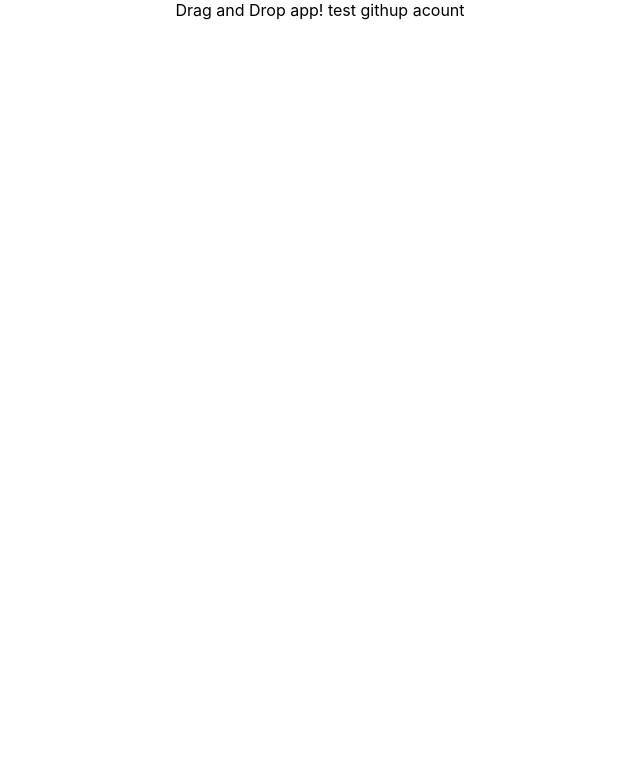
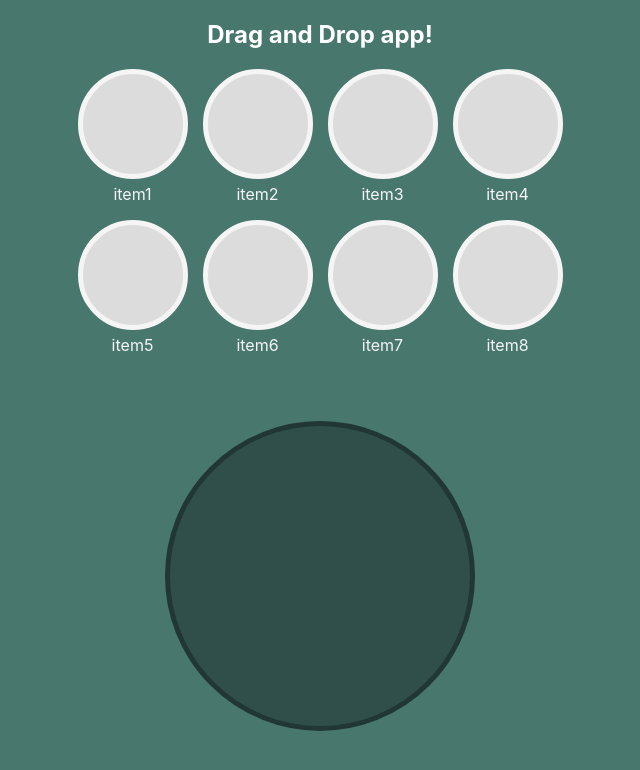
Before and after one commit to WhiteLady1/Drag-and-drop-in-react, a React (Create React App) app: page / in a window 1280 px wide. Shown: the top 770 px of the page, without its empty margins (320-960 px from the left). Built offline with nearby package versions, Linux system fonts and the light colour scheme; the HTML template or start-up script is replaced by a standard one.

Commit message:
Add Items and experimantal table on the page

```diff
--- a/src/App.css
+++ b/src/App.css
@@ -1,38 +1,17 @@
 .App {
+  display: flex;
+  flex-direction: column;
+  width: 100vw;
+  height: 100vh;
+  color: white;
   text-align: center;
+  background-color: rgb(72, 119, 110);
 }
 
-.App-logo {
-  height: 40vmin;
-  pointer-events: none;
+.items-list {
+  display: flex;
+  flex-wrap: wrap;
+  justify-content: space-around;
+  margin: 0 auto;
+  width: 500px;
 }
-
-@media (prefers-reduced-motion: no-preference) {
-  .App-logo {
-    animation: App-logo-spin infinite 20s linear;
-  }
-}
-
-.App-header {
-  background-color: #282c34;
-  min-height: 100vh;
-  display: flex;
-  flex-direction: column;
-  align-items: center;
-  justify-content: center;
-  font-size: calc(10px + 2vmin);
-  color: white;
-}
-
-.App-link {
-  color: #61dafb;
-}
-
-@keyframes App-logo-spin {
-  from {
-    transform: rotate(0deg);
-  }
-  to {
-    transform: rotate(360deg);
-  }
-}
--- a/src/App.tsx
+++ b/src/App.tsx
@@ -1,10 +1,58 @@
 import React from 'react';
 import './App.css';
+import { ExperimantalTable, Item } from './components';
+
+const list = [
+  {
+    id: 'dkr45',
+    name: 'item1',
+  },  {
+    id: 'dkt775',
+    name: 'item2',
+  },
+  {
+    id: 'aad55',
+    name: 'item3',
+  },
+  {
+    id: 'dth90',
+    name: 'item4',
+  },
+  {
+    id: '00fgt',
+    name: 'item5',
+  },
+  {
+    id: 'BNM51',
+    name: 'item6',
+  },
+  {
+    id: '1dfh8',
+    name: 'item7',
+  },
+  {
+    id: 'Asdt6',
+    name: 'item8',
+  }
+];
 
 function App() {
+  const [experimentalItemList, setExperimentalItemList] = React.useState([]);
+
+  const dragStart = (e: React.DragEvent<HTMLDivElement>, index: number) => {
+    console.log('onDrag run', index);
+    console.log(e.target);
+  };
+
   return (
     <div className="App">
-      Drag and Drop app! test githup acount
+      <h2>Drag and Drop app!</h2>
+      <div className='items-list'>
+        {list.map((item, index) => (
+          <Item key={item.id} name={item.name} onDrag={(e) => dragStart(e, index)}/>
+        ))}
+      </div>
+      <ExperimantalTable itemList={experimentalItemList}/>
     </div>
   );
 }
--- /dev/null
+++ b/src/components/experimental-table/experimental-table.css
@@ -0,0 +1,8 @@
+.experimental-table {
+  min-width: 300px;
+  min-height: 300px;
+  margin: 50px auto;
+  background-color: rgb(48, 79, 74);
+  border-radius: 50%;
+  border: 5px solid rgb(33, 55, 51);
+}
--- /dev/null
+++ b/src/components/experimental-table/experimetnal-table.tsx
@@ -0,0 +1,19 @@
+import React from 'react';
+import './experimental-table.css';
+import { ItemProps } from '../item';
+
+interface ExperimentalTableProps {
+  itemList: ItemProps[];
+};
+
+export const ExperimantalTable: React.FC<ExperimentalTableProps> = ({
+  itemList,
+}) => {
+  return (
+    <div className='experimental-table'>
+      {
+        itemList.map(item => <p>{item.name}</p>)
+      }
+    </div>
+  );
+};
--- /dev/null
+++ b/src/components/experimental-table/index.ts
@@ -0,0 +1 @@
+export * from './experimetnal-table';
--- /dev/null
+++ b/src/components/index.ts
@@ -0,0 +1,2 @@
+export * from './experimental-table';
+export * from './item';
--- /dev/null
+++ b/src/components/item/index.ts
@@ -0,0 +1 @@
+export  * from './item';
--- /dev/null
+++ b/src/components/item/item.css
@@ -0,0 +1,23 @@
+.item {
+  display: flex;
+  flex-direction: column;
+  cursor: pointer;
+}
+
+.item:hover .item__icon {
+  transform: scale(95%);
+}
+
+.item__icon {
+  width: 100px;
+  height: 100px;
+  border-radius: 50%;
+  background-color: gainsboro;
+  border: 5px solid whitesmoke;
+  transition: transform .3s;
+}
+
+.item__name {
+  margin-top: 5px;
+  color: whitesmoke;
+}
--- /dev/null
+++ b/src/components/item/item.tsx
@@ -0,0 +1,24 @@
+import React from 'react';
+import './item.css';
+
+export interface ItemProps {
+  name: string;
+  onDrag: (e: React.DragEvent<HTMLDivElement>) => void;
+};
+
+// get beter name of interface!!!
+interface ItemSpecificProps {
+
+}
+
+export const Item: React.FC<ItemProps> = ({
+  name,
+  onDrag
+}) => {
+  return (
+    <div className='item' draggable onDragStart={onDrag}>
+      <span className='item__icon'></span>
+      <p className='item__name'>{name}</p>
+    </div>
+  );
+};
```
